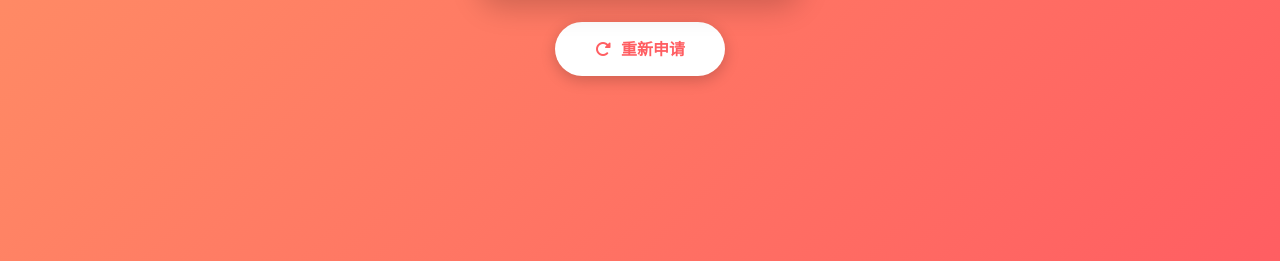
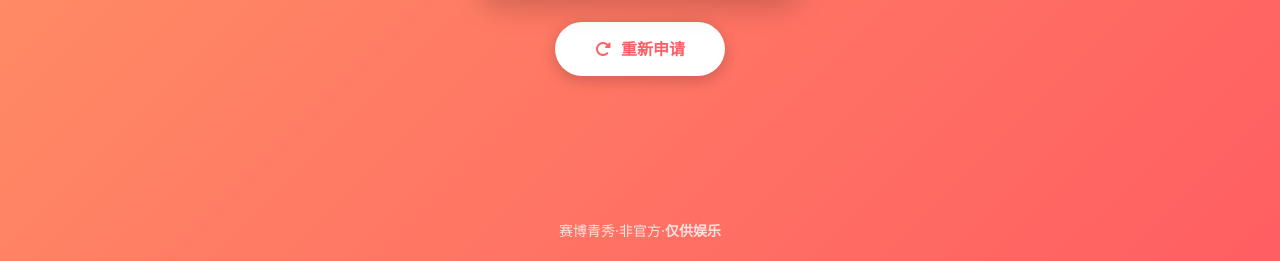
Before and after one commit to wangjie0713/qq, a website: page fail.html in a window 1280 px wide. Shown: the part 539-800 px from the top of the page. Drawn offline with nearby package versions, Linux system fonts and the light colour scheme.

Commit message:
Add files via upload

```diff
--- a/fail.html
+++ b/fail.html
@@ -234,6 +234,10 @@
             <i class="fas fa-redo-alt"></i>
             重新申请
         </button>
+
+        <div class="footer-text" style="position: absolute; bottom: 20px; text-align: center; color: rgba(255, 255, 255, 0.8); font-size: 14px; width: 100%; left: 0;">
+            赛博青秀·非官方·<strong>仅供娱乐</strong>
+        </div>
     </div>
 
     <script>
```
Also changed, not shown: success.html (+1 -1 lines).
